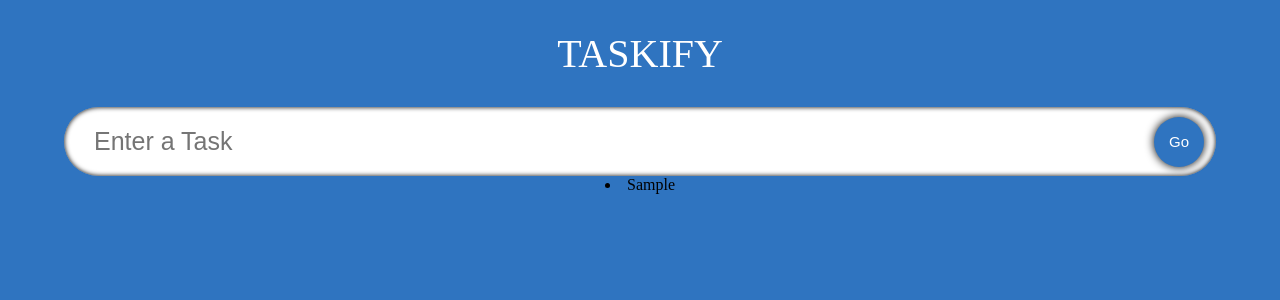
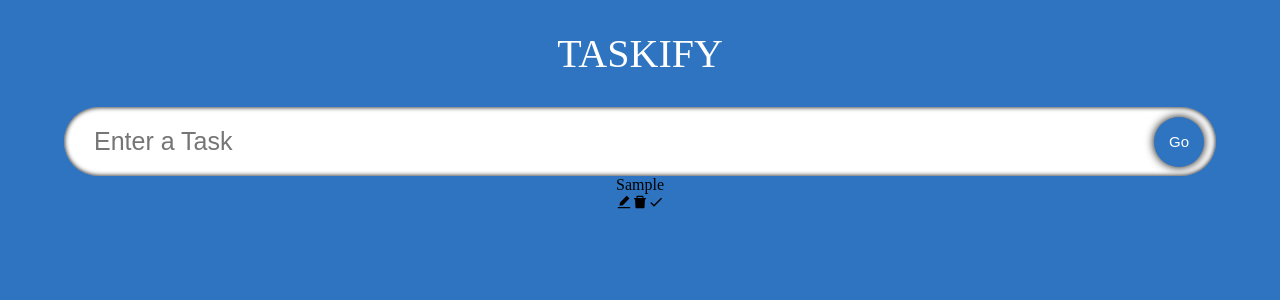
Before and after one commit to 0xadamm/taskify, a React (Create React App) app: page / in a window 1280 px wide. Both pictures are taken after typing "Sample" into the empty fields and a click on the button "Go". Shown: the top 300 px of the page. Built offline with nearby package versions, Linux system fonts and the light colour scheme.

Commit message:
created task component

```diff
--- /dev/null
+++ b/src/components/SingleTask.tsx
@@ -0,0 +1,32 @@
+import React from "react";
+import { Todo } from "../model";
+import { AiFillEdit, AiFillDelete } from "react-icons/ai";
+import { MdDone } from "react-icons/md";
+import "./styles.css";
+
+interface Props {
+  todo: Todo;
+  todos: Todo[];
+  setTodos: React.Dispatch<React.SetStateAction<Todo[]>>;
+}
+
+const SingleTask = ({ todo, todos, setTodos }: Props) => {
+  return (
+    <form className="todos__single">
+      <span className="todos__single--text">{todo.todo}</span>
+      <div>
+        <span className="icon">
+          <AiFillEdit />
+        </span>
+        <span className="icon">
+          <AiFillDelete />
+        </span>
+        <span className="icon">
+          <MdDone />
+        </span>
+      </div>
+    </form>
+  );
+};
+
+export default SingleTask;
--- a/src/components/TodoList.tsx
+++ b/src/components/TodoList.tsx
@@ -1,5 +1,6 @@
 import React from "react";
 import { Todo } from "../model";
+import SingleTask from "./SingleTask";
 import "./styles.css";
 
 interface Props {
@@ -11,7 +12,12 @@ const TodoList = ({ todos, setTodos }: Props) => {
   return (
     <div className="todos">
       {todos.map(todo => (
-        <li>{todo.todo}</li>
+        <SingleTask
+          todo={todo}
+          key={todo.id}
+          todos={todos}
+          setTodos={setTodos}
+        />
       ))}
     </div>
   );
```
